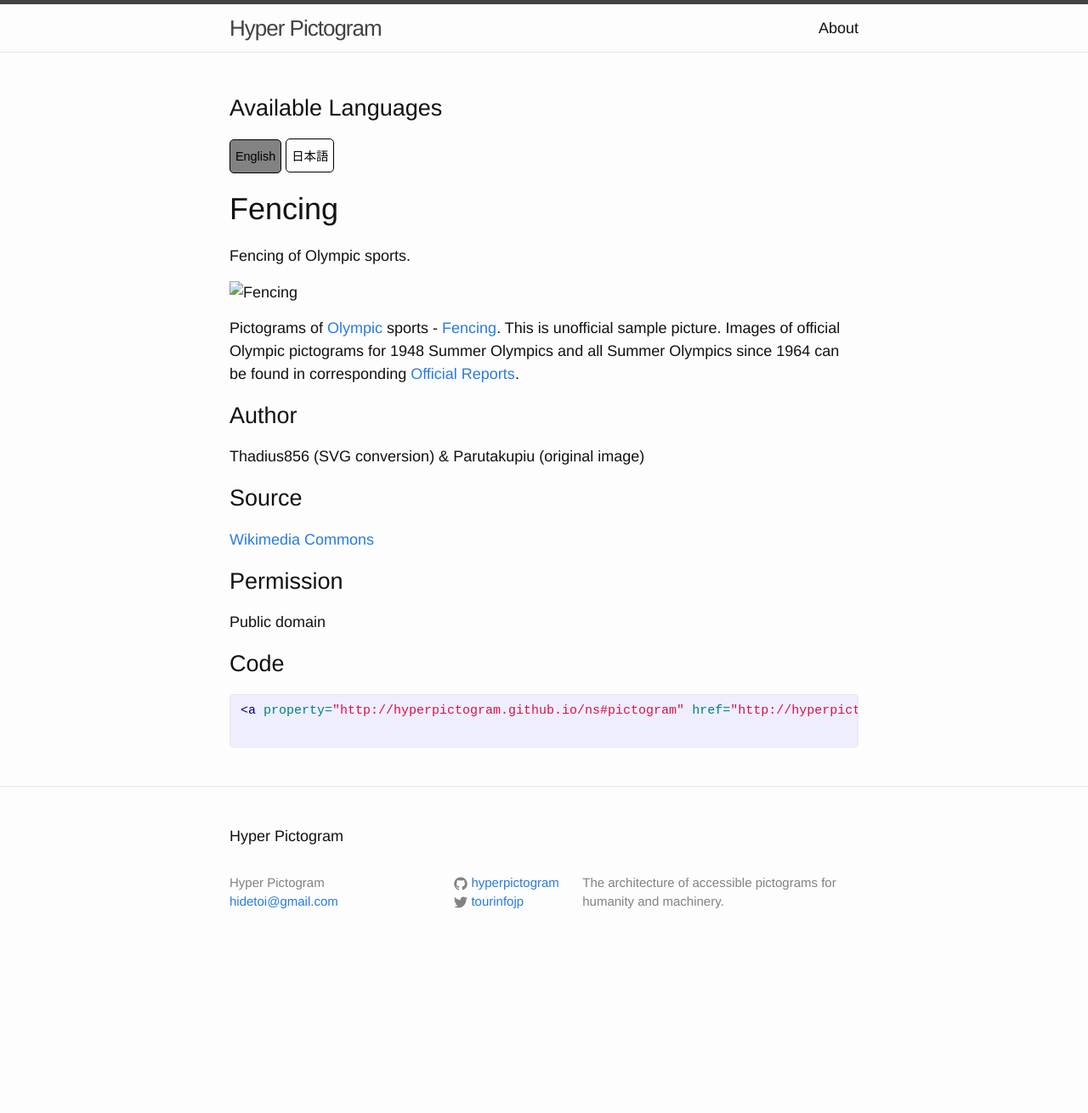
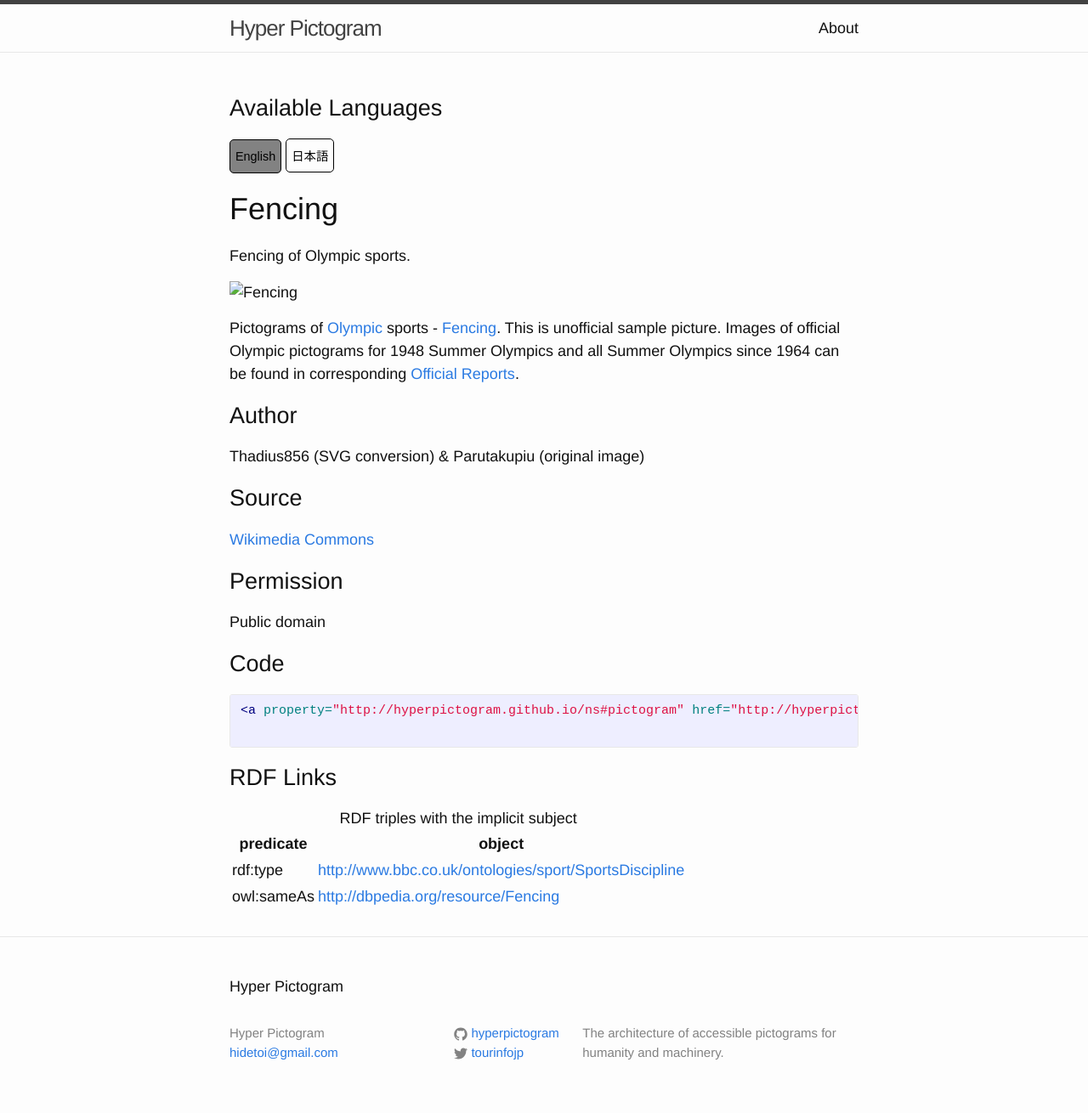
Before and after one commit to hyperpictogram/hyperpictogram.github.io, a Jekyll site: the page built from _pictograms/fencing-thadius856-parutakupiu.md, in a window 1280 px wide. Shown: the whole page at 85% size. Built offline with Jekyll 4.4.1, drawn with Linux system fonts in a browser that asks for light colours; before the commit the page ends 1133 px from its top, so only the background shows below that.

Commit message:
add RDF links

```diff
--- a/_includes/head.html
+++ b/_includes/head.html
@@ -1,4 +1,4 @@
-<head>
+<head lang="en">
     <meta charset="utf-8">
     <meta name="viewport" content="width=device-width initial-scale=1" />
     <meta http-equiv="X-UA-Compatible" content="IE=edge">
@@ -14,7 +14,9 @@
     {% else %}
         <meta property="og:image" content="{{ site.url }}/hyper_pictogram_logo.svg">
     {% endif %}
-
+    {% for link in page.links %}
+        <meta property="{{ link[0] }}" content="{{ link[1] }}">
+    {% endfor %}
     <link rel="stylesheet" href="{{ "/css/main.css" | prepend: site.baseurl }}">
     <link rel="canonical" href="{{ page.url | replace:'index.html','' | prepend: site.baseurl | prepend: site.url }}">
 </head>
--- a/_layouts/pictogram.html
+++ b/_layouts/pictogram.html
@@ -22,6 +22,9 @@ labels:
   code:
     en: Code
     ja: コード
+  links:
+    en: RDF Links
+    ja: RDFリンク
 ---
 <div class="pictogram" vocab="{{ site.url }}/ns#">
 
@@ -103,6 +106,27 @@ labels:
       {% highlight html %}<a property="{{ site.url }}/ns#pictogram" href="{{ site.url }}{{ page.url | remove:'index.html' }}"><img src="{{ site.url }}{{ page.url | remove:'index.html' }}{{ page.image_file }}" alt="{{ page.name.en }}"></a>
       {% endhighlight %}
     </section>
+
+    <section id="links">
+      {% for lang in page.languages %}
+        <h2 class="pictogram-m17n" lang="{{ lang }}">{{ layout.labels.links[lang] }}</h2>
+      {% endfor %}
+      <table>
+        <thead>
+          <caption>RDF triples with the implicit subject</caption>
+          <tr>
+            <th scope="col">predicate</th>
+            <th scope="col">object</th>
+          </tr>
+        </thead>
+        {% for link in page.links %}
+          <tr>
+            <td>{{ link[0] }}</td>
+            <td><a href="{{ link[1] }}">{{ link[1] }}</a></td>
+          </tr>
+        {% endfor %}
+      </table>
+    </section>
   </article>
 </div>
 <script type="text/javascript" src="/js/m17n.js"></script>
--- a/_pictograms/fencing-thadius856-parutakupiu.md
+++ b/_pictograms/fencing-thadius856-parutakupiu.md
@@ -24,4 +24,11 @@ source_url: http://commons.wikimedia.org/wiki/File:Fencing_pictogram.svg
 permission:
   en: Public domain
   ja: パブリック・ドメイン
+links:
+  -
+    - rdf:type
+    - http://www.bbc.co.uk/ontologies/sport/SportsDiscipline
+  -
+    - owl:sameAs
+    - http://dbpedia.org/resource/Fencing
 ---
```
